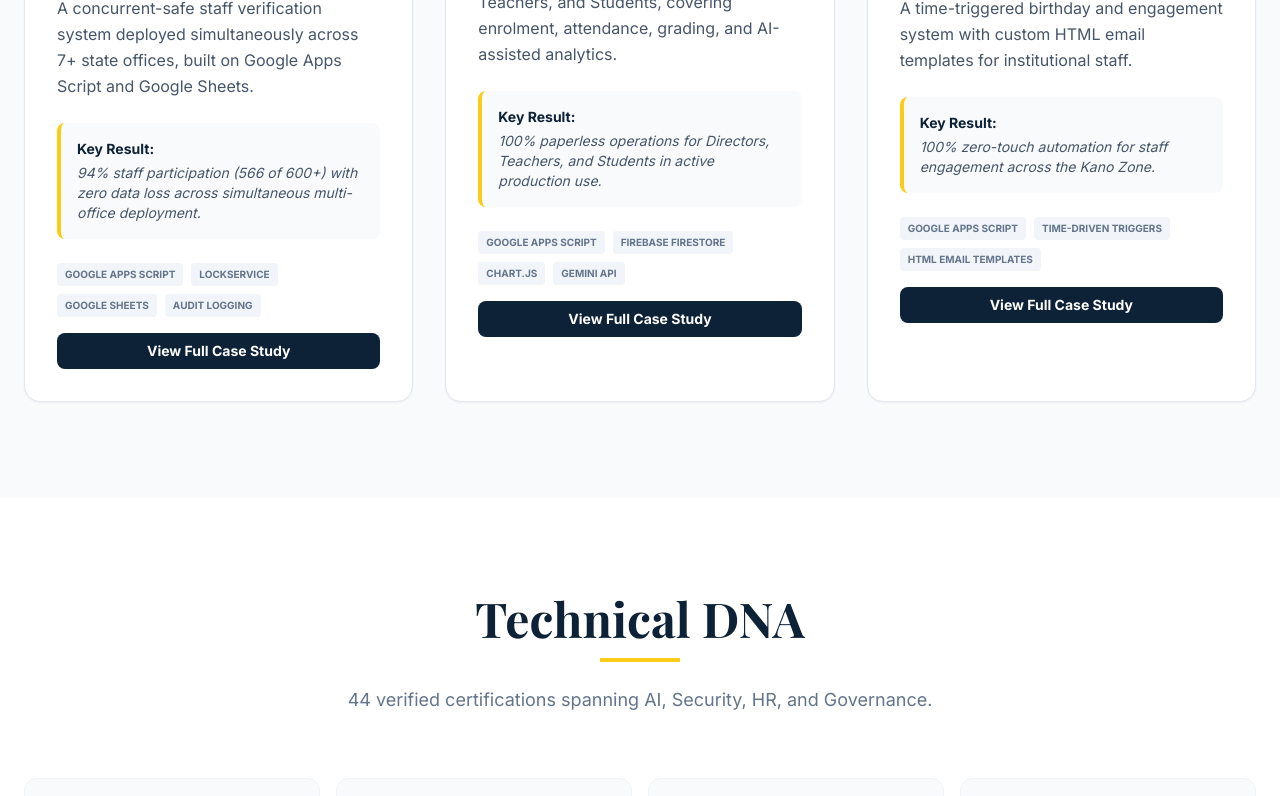
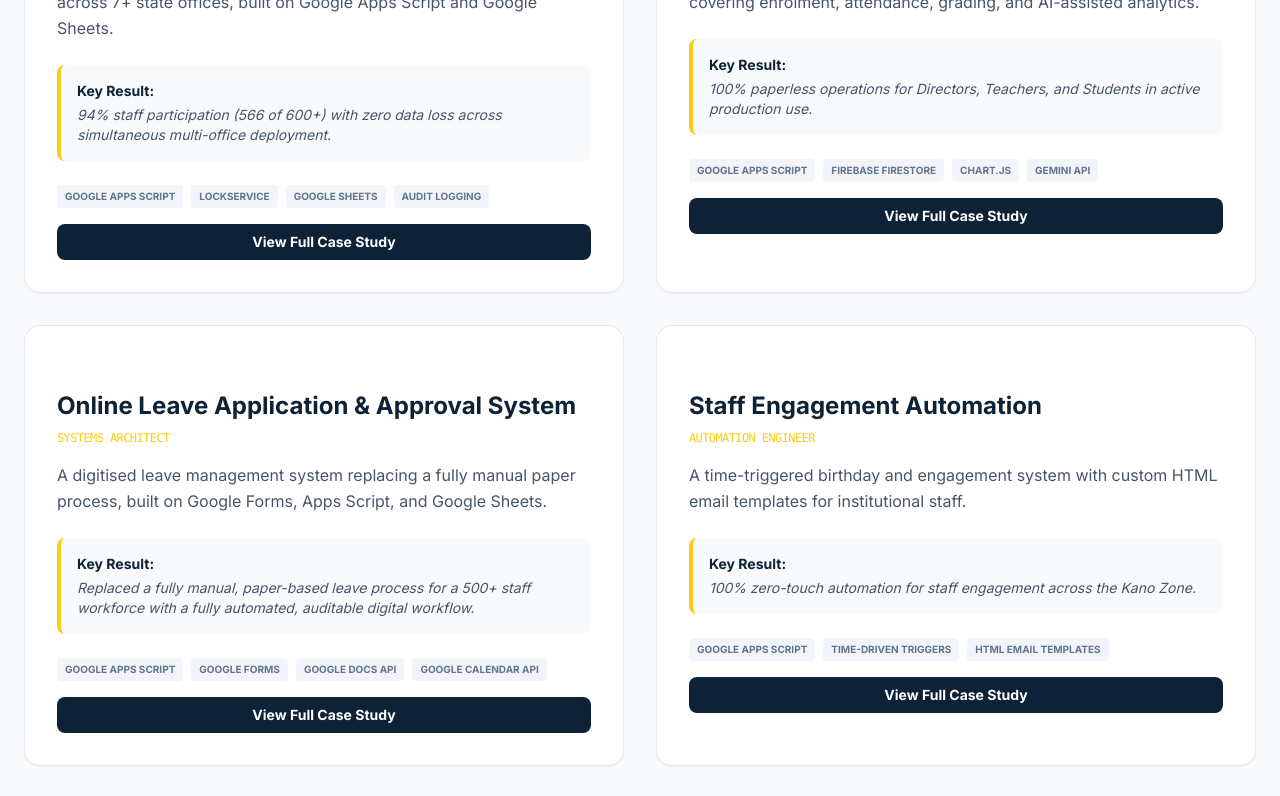
Before and after one commit to beylabs/bey-portfolio, a Next.js app: page / in a window 1280 px wide. Shown: the part 2000-2796 px from the top of the page. Built offline with nearby package versions, Linux system fonts and the light colour scheme; a web font is replaced by a local one.

Commit message:
Feat: add Online Leave Application system as fourth project, update grid to 2x2

```diff
--- a/components/sections/Impact.tsx
+++ b/components/sections/Impact.tsx
@@ -15,7 +15,7 @@ export default function Impact() {
           </p>
         </div>
 
-        <div className="grid grid-cols-1 md:grid-cols-3 gap-8">
+        <div className="grid grid-cols-1 md:grid-cols-2 gap-8">
           {PROJECTS.map((proj, i) => (
             <motion.div
               key={i}
--- a/constants/projects.ts
+++ b/constants/projects.ts
@@ -103,6 +103,47 @@ export const PROJECTS = [
     color: "from-indigo-600 to-midnight"
   },
   {
+    slug: "leave-management",
+    title: "Online Leave Application & Approval System",
+    role: "Systems Architect",
+    description: "A digitised leave management system replacing a fully manual paper process, built on Google Forms, Apps Script, and Google Sheets.",
+    engineeringWin: "Uses spreadsheet column edits as a state machine to drive a three-stage sequential approval chain, Head of Unit, Administration, then Zonal Coordinator, with each notification email carrying the cumulative approval history so no approver has to hunt for prior remarks. A daily maintenance trigger automatically sends return-to-duty reminders and closes out completed leave records with no manual follow-up.",
+    codeSnippet: {
+      label: "Column-edit state machine driving sequential chain-of-command approval",
+      language: "javascript",
+      code: `function onEditTrigger(e) {
+  const sheet = e.range.getSheet();
+  if (sheet.getName() !== CONFIG.SHEET_NAME) return;
+
+  const col = e.range.getColumn();
+  const row = e.range.getRow();
+  const rowVals = sheet.getRange(row, 1, 1, C.STATUS_COL).getValues()[0];
+
+  // Each stage only fires on its own column, so an edit anywhere
+  // else on the row can never skip or repeat a step in the chain.
+  if (col === C.HOU_REC) {
+    notifyNextApprover(CONFIG.ADMIN_EMAILS, rowVals, "Awaiting Admin Review");
+  } else if (col === C.ADMIN_DECISION) {
+    notifyNextApprover([CONFIG.ZC_EMAIL], rowVals, "Awaiting Final Approval");
+  } else if (col === C.ZONAL_DECISION) {
+    finalizeDecision(sheet, row, rowVals);
+  }
+}`
+    },
+    capabilities: [
+      "Online application via Google Form with attached passport photo and supporting document",
+      "Three-stage sequential approval chain: Head of Unit, Administration, Zonal Coordinator",
+      "Cumulative approval history included in every notification email",
+      "Auto-generated official leave letter from a Google Docs template on final decision",
+      "Calendar sync with automatic staff invite on approval",
+      "Automated return-to-duty reminders and status closeout"
+    ],
+    impact: "Replaced a fully manual, paper-based leave process for a 500+ staff workforce with a fully automated, auditable digital workflow.",
+    tech: ["Google Apps Script", "Google Forms", "Google Docs API", "Google Calendar API"],
+    link: "#",
+    color: "from-emerald-600 to-midnight"
+  },
+  {
     slug: "birthday-automation",
     title: "Staff Engagement Automation",
     role: "Automation Engineer",
```
